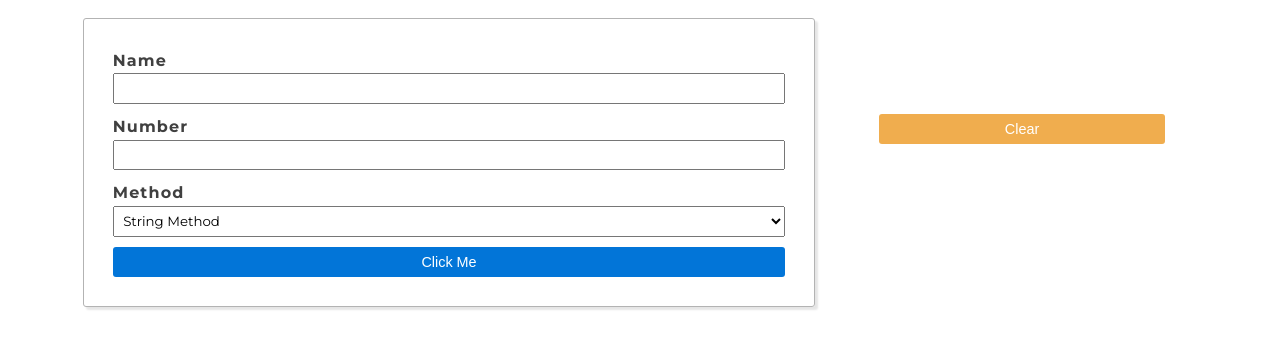
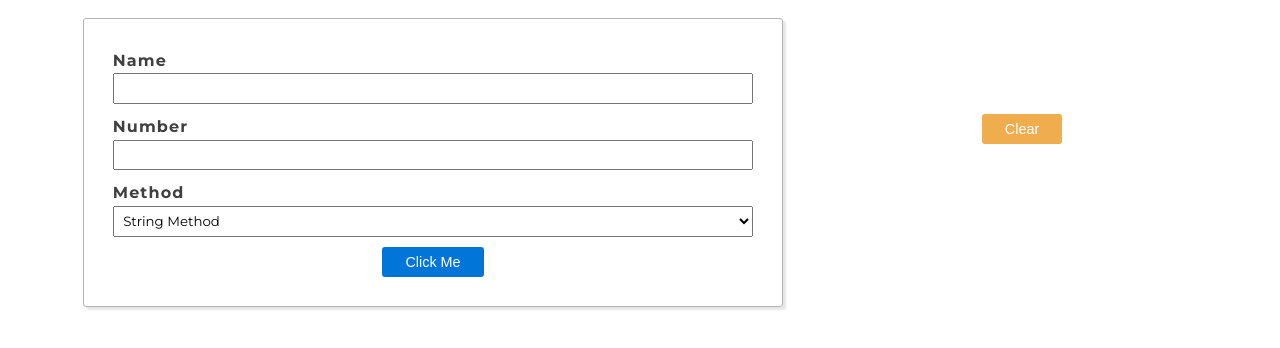
Before and after one commit to KamonLeigh/web-app-worker, a website built with Parcel: page index.html in a window 1280 px wide. Shown: the part 76-424 px from the top of the page. Built offline with nearby package versions, Linux system fonts and the light colour scheme.

Commit message:
change style of buttons on large screens

```diff
--- a/style.css
+++ b/style.css
@@ -29,6 +29,8 @@ img {
     color: #fff;
 }
 
+
+
 .btn:disabled {
     opacity: 0.5;
     cursor: not-allowed;
@@ -40,6 +42,12 @@ img {
 
 .btn-action:hover {
   background-color: #025baa;
+}
+
+@media(min-width: 600px) {
+    .btn-action {
+        justify-self: center;
+    }
 }
 
 
@@ -84,7 +92,7 @@ form {
     display: grid;
     grid-column: 2;
     border: 1px solid #b3b3b3;
-    max-width:800px;
+    max-width:700px;
     padding: 1.8em;
     border-radius: 3px;
     box-shadow: 3px 3px 2px rgba(0, 0, 0, 0.1);
@@ -122,6 +130,12 @@ section {
     margin-block-end: 2em;
 }
 
+@media(min-width: 600px) {
+    .btn-clear {
+        margin: 0 auto;
+    }
+}
+
 
 .result {
     letter-spacing: 1.3;
```
